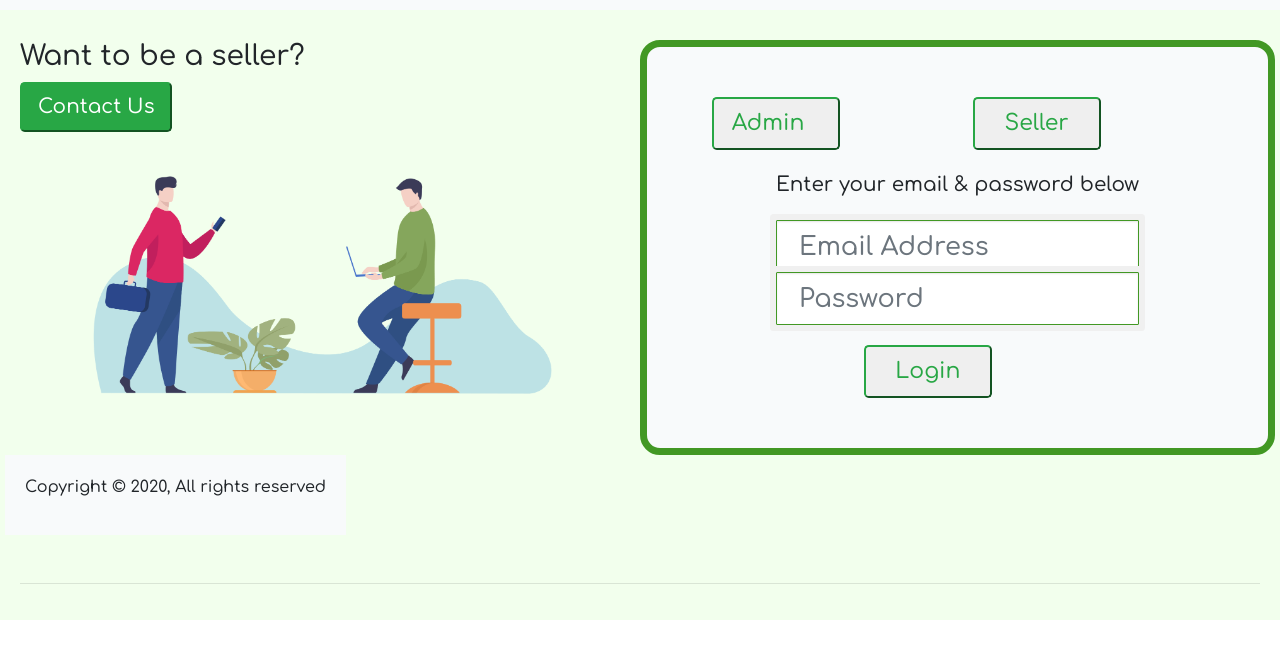
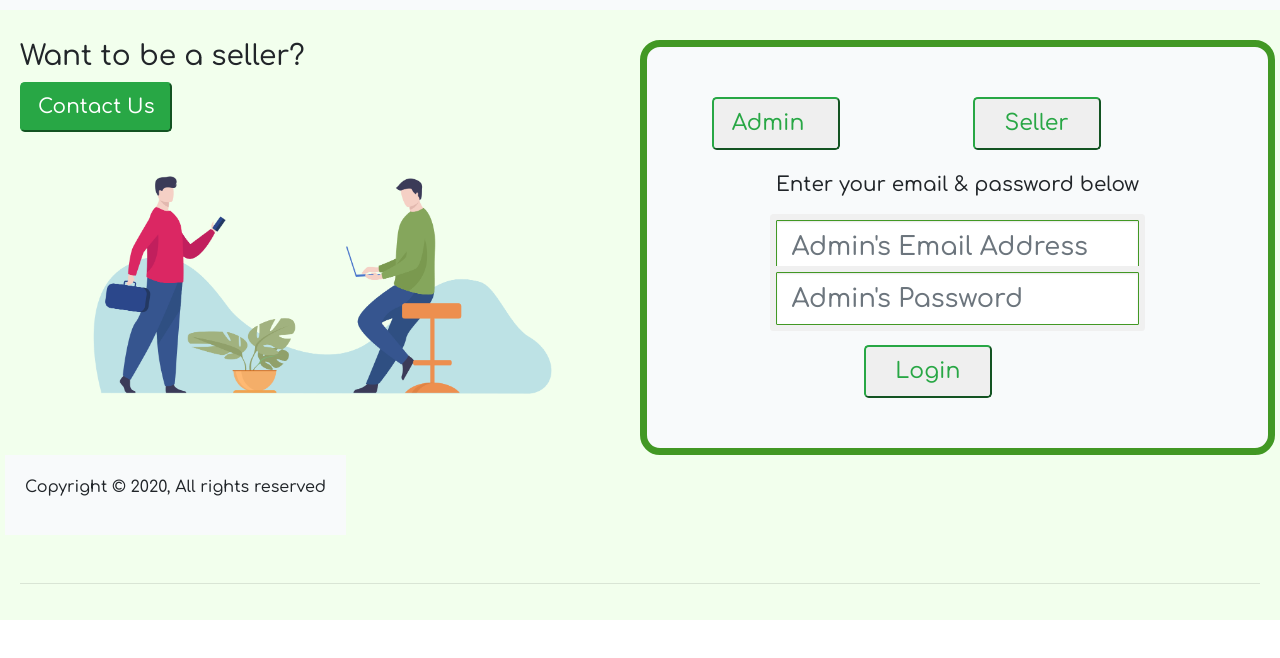
Before and after one commit to f20180751/avarole_frontend, a plain HTML site: page index.html in a window 1280 px wide. Shown: the part 94-752 px from the top of the page. Drawn offline with nearby package versions, Linux system fonts and the light colour scheme.

Commit message:
with js 2 forms and sep buttons

```diff
--- a/index.html
+++ b/index.html
@@ -105,9 +105,9 @@
       .wrapper{
         background-color: rgb(242, 255, 237);
       }
-      .list-group-flush{
+      /* .list-group-flush{
         background-color: rgb(175,178,183) !important;
-      }
+      } */
 
       .search-field{
         -moz-box-sizing:border-box;
@@ -180,18 +180,27 @@
               <ul class="list-group list-group-flush">
 
               <div id="se" style="display:none;">
-                  <input  class="search-field form-control" type="email" placeholder="  Email Address" name="email" required >
-                  <input class="form-control search-field" type="password" placeholder="  Password" name="password" required>
+                <form action="">
+                  <input  class="search-field form-control" type="email" placeholder=" Seller's Email Address" name="email" required >
+                  <input class="form-control search-field" type="password" placeholder=" Seller's Password" name="password" required>
+
+                  <button type="submit" style="margin-left: 5.5rem; position: relative; margin-top: 20px; font-size: 22px;" class="btn-lg btn-outline-success">Login</button>
+                </form>
               </div>
 
               <div id="ad" >
-                <input  class="search-field form-control" type="email" placeholder="  Email Address" name="email" required >
-                <input class="form-control search-field" type="password" placeholder="  Password" name="password" required>
+                <form action="">
+                  <input  class="search-field form-control" type="email" placeholder=" Admin's Email Address" name="email" required >
+                  <input class="form-control search-field" type="password" placeholder=" Admin's Password" name="password" required>
+
+                  <button type="submit" style="margin-left: 5.5rem ; position: relative; margin-top: 20px; font-size: 22px;" class="btn-lg btn-outline-success">Login</button>
+                </form>
+
               </div>
 
               </ul>
 
-              <button type="submit" style="margin-left: 5.5rem; position: relative; margin-top: 20px; font-size: 22px;" class="btn-lg btn-outline-success">Login</button>
+
 
             </div>
 
```
